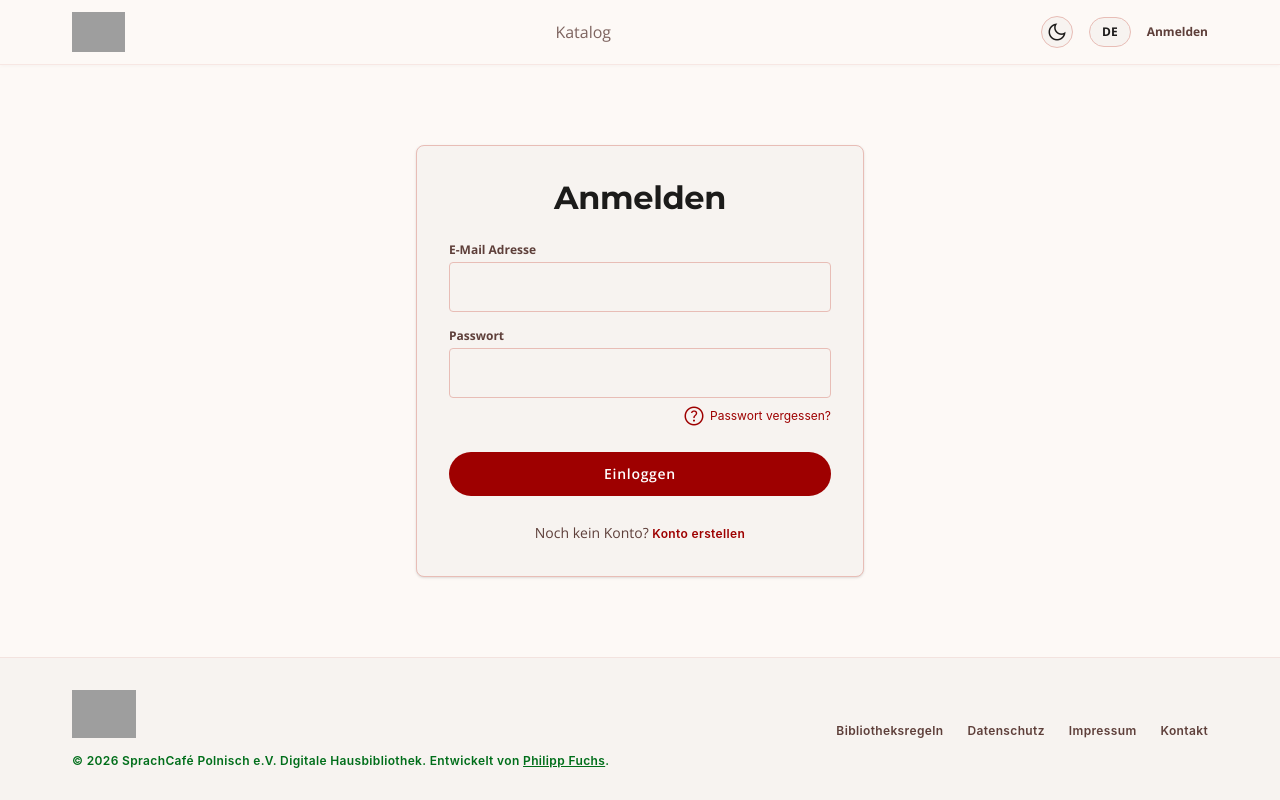
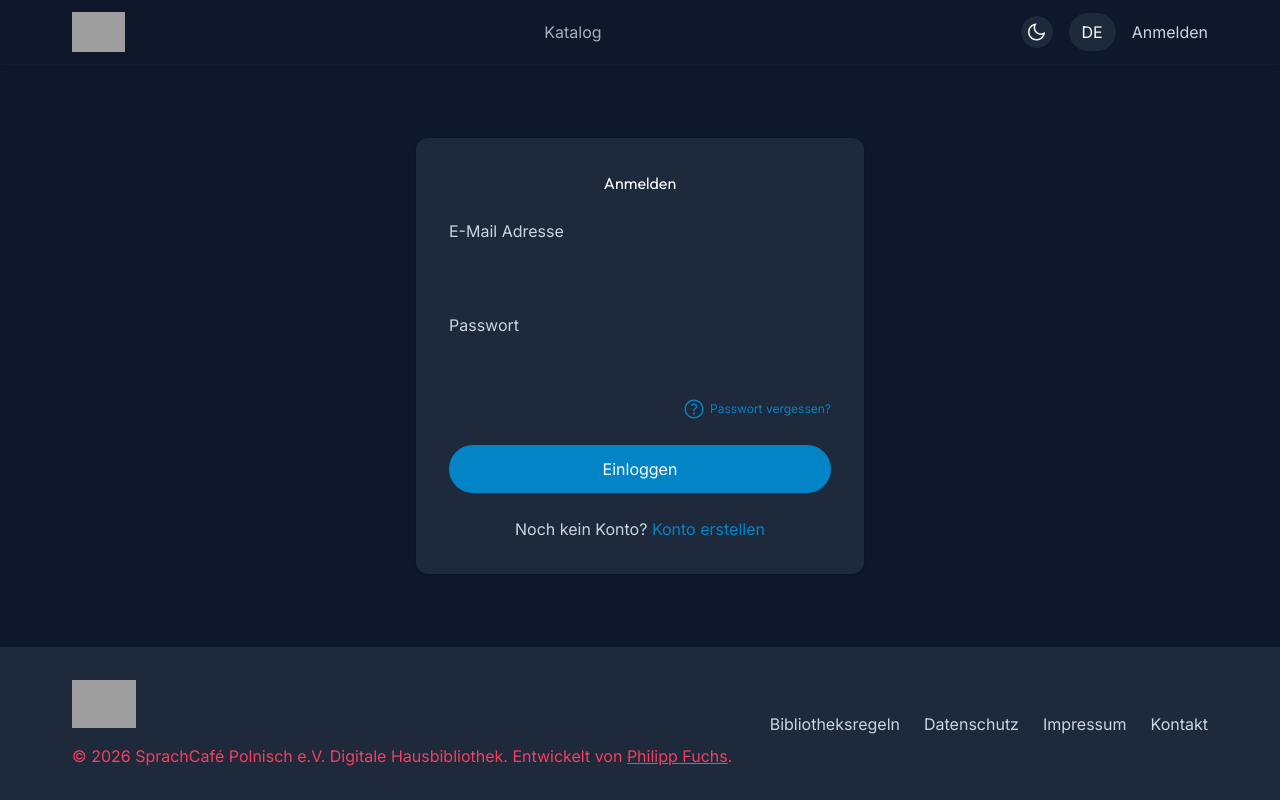
Before and after one commit to fuchstv/minimalist_home_library, a React (Vite) app in the folder frontend/: page /login in a window 1280 px wide. Built offline with nearby package versions, Linux system fonts and the light colour scheme; no server answers; grey boxes are pictures that could not be loaded.

Commit message:
style(theme): align design tokens (slate dark background, sky primary, rose secondary, Outfit/Inter typography) with main website

```diff
--- a/frontend/src/i18n.ts
+++ b/frontend/src/i18n.ts
@@ -3,6 +3,20 @@ import { initReactI18next } from 'react-i18next';
 
 import deTranslation from './locales/de.json';
 import plTranslation from './locales/pl.json';
+
+// Detect language from URL query parameter `?lang=de` or `?lang=pl`
+const urlParams = typeof window !== 'undefined' ? new URLSearchParams(window.location.search) : null;
+const urlLang = urlParams ? urlParams.get('lang')?.toLowerCase() : null;
+
+let initialLang = 'de';
+if (urlLang === 'pl' || urlLang === 'de') {
+  initialLang = urlLang;
+  if (typeof localStorage !== 'undefined') {
+    localStorage.setItem('language', urlLang);
+  }
+} else if (typeof localStorage !== 'undefined') {
+  initialLang = localStorage.getItem('language') || 'de';
+}
 
 i18n
   .use(initReactI18next)
@@ -11,7 +25,7 @@ i18n
       de: { translation: deTranslation },
       pl: { translation: plTranslation }
     },
-    lng: localStorage.getItem('language') || 'de',
+    lng: initialLang,
     fallbackLng: 'de',
     interpolation: {
       escapeValue: false
--- a/frontend/src/index.css
+++ b/frontend/src/index.css
@@ -1,41 +1,42 @@
-@import url('https://fonts.googleapis.com/css2?family=Montserrat:wght@400;600;700&family=Open+Sans:wght@400;600;700&display=swap');
+@import url('https://fonts.googleapis.com/css2?family=Outfit:wght@400;500;600;700;800&family=Inter:wght@400;500;600;700&display=swap');
 @import url('https://fonts.googleapis.com/css2?family=Material+Symbols+Outlined:wght,FILL@100..700,0..1&display=swap');
 
 @import "tailwindcss";
 @config "../tailwind.config.js";
 
+/* Phase D Design Tokens Aligned with SprachCafé Relaunch Design System */
 :root {
-  --surface: #fdf9f6;
-  --on-surface: #1c1b1a;
-  --surface-container-low: #f7f3f0;
-  --surface-container-lowest: #ffffff;
-  --surface-container: #f1edea;
-  --surface-container-high: #ebe7e4;
-  --surface-container-highest: #e5e2df;
-  --on-surface-variant: #5e3f3a;
-  --outline: #926e69;
-  --outline-variant: #e8bdb6;
-  --inverse-surface: #31302f;
-  --inverse-on-surface: #f4f0ed;
-  --background: #fdf9f6;
-  --on-background: #1c1b1a;
+  --surface: #0f172a;
+  --on-surface: #f8fafc;
+  --surface-container-low: #1e293b;
+  --surface-container-lowest: #020617;
+  --surface-container: #1e293b;
+  --surface-container-high: #334155;
+  --surface-container-highest: #475569;
+  --on-surface-variant: #cbd5e1;
+  --outline: #334155;
+  --outline-variant: #1e293b;
+  --inverse-surface: #f8fafc;
+  --inverse-on-surface: #0f172a;
+  --background: #0f172a;
+  --on-background: #f8fafc;
 }
 
 .dark {
-  --surface: #0a0a0a;
-  --on-surface: #f4f0ed;
-  --surface-container-low: #111111;
-  --surface-container-lowest: #050505;
-  --surface-container: #161616;
-  --surface-container-high: #1c1c1c;
-  --surface-container-highest: #222222;
-  --on-surface-variant: #a8908c;
-  --outline: #6d4c41;
-  --outline-variant: #3e2723;
-  --inverse-surface: #fdf9f6;
-  --inverse-on-surface: #1c1b1a;
-  --background: #0a0a0a;
-  --on-background: #f4f0ed;
+  --surface: #0f172a;
+  --on-surface: #f8fafc;
+  --surface-container-low: #1e293b;
+  --surface-container-lowest: #020617;
+  --surface-container: #1e293b;
+  --surface-container-high: #334155;
+  --surface-container-highest: #475569;
+  --on-surface-variant: #cbd5e1;
+  --outline: #334155;
+  --outline-variant: #1e293b;
+  --inverse-surface: #f8fafc;
+  --inverse-on-surface: #0f172a;
+  --background: #0f172a;
+  --on-background: #f8fafc;
 }
 
 @layer utilities {
@@ -45,12 +46,17 @@
 }
 
 ::-webkit-scrollbar { width: 8px; }
-::-webkit-scrollbar-track { background: transparent; }
-::-webkit-scrollbar-thumb { background: #d8dada; border-radius: 4px; }
-::-webkit-scrollbar-thumb:hover { background: #c2c7ca; }
+::-webkit-scrollbar-track { background: #020617; }
+::-webkit-scrollbar-thumb { background: #334155; border-radius: 4px; }
+::-webkit-scrollbar-thumb:hover { background: #475569; }
 
 body {
     @apply bg-surface text-on-surface antialiased min-h-screen flex flex-col selection:bg-primary-container selection:text-on-primary-container transition-colors duration-300;
+    font-family: 'Inter', system-ui, -apple-system, sans-serif;
+}
+
+h1, h2, h3, h4, h5, h6 {
+    font-family: 'Outfit', 'Inter', system-ui, sans-serif;
 }
 
 /* Interactive elements default to pointer cursor */
--- a/frontend/tailwind.config.js
+++ b/frontend/tailwind.config.js
@@ -8,60 +8,46 @@ export default {
   theme: {
     extend: {
       "colors": {
-              "primary-fixed": "#ffdad4",
-              "secondary-fixed-dim": "#73dd71",
+              "primary": "#0284c7",
+              "primary-container": "#0369a1",
+              "on-primary": "#ffffff",
+              "on-primary-container": "#e0f2fe",
+              "primary-fixed": "#e0f2fe",
+              "primary-fixed-dim": "#38bdf8",
+              "secondary": "#f43f5e",
+              "secondary-container": "#881337",
+              "on-secondary": "#ffffff",
               "on-background": "var(--on-background)",
-              "on-primary-fixed-variant": "#930000",
               "surface-container-highest": "var(--surface-container-highest)",
               "surface-variant": "var(--surface-container-highest)",
               "on-surface-variant": "var(--on-surface-variant)",
-              "tertiary-container": "#0052f9",
-              "tertiary-fixed-dim": "#b7c4ff",
-              "surface-bright": "#fdf9f6",
-              "on-secondary": "#ffffff",
+              "tertiary-container": "#0369a1",
+              "surface-bright": "#1e293b",
               "on-tertiary": "#ffffff",
               "surface-container-lowest": "var(--surface-container-lowest)",
               "outline": "var(--outline)",
-              "error": "#ba1a1a",
+              "error": "#f43f5e",
               "surface-container": "var(--surface-container)",
-              "on-primary-container": "#ffdad4",
-              "on-secondary-fixed": "#002203",
-              "error-container": "#ffdad6",
-              "on-primary-fixed": "#410000",
-              "on-secondary-fixed-variant": "#005312",
-              "secondary-container": "#8cf888",
-              "on-tertiary-container": "#dce1ff",
+              "error-container": "#881337",
               "outline-variant": "var(--outline-variant)",
               "on-error": "#ffffff",
               "surface-container-low": "var(--surface-container-low)",
-              "primary-fixed-dim": "#ffb4a8",
               "surface": "var(--surface)",
-              "deep-black": "#000000",
+              "deep-black": "#020617",
               "surface-container-high": "var(--surface-container-high)",
-              "primary": "#9e0000",
-              "secondary-fixed": "#8ffa8a",
               "inverse-on-surface": "var(--inverse-on-surface)",
-              "surface-tint": "#c00000",
-              "tertiary": "#003ec2",
-              "secondary": "#006e1a",
-              "on-tertiary-fixed": "#001551",
-              "on-error-container": "#93000a",
+              "surface-tint": "#38bdf8",
               "on-surface": "var(--on-surface)",
-              "surface-dim": "#ddd9d6",
-              "primary-container": "#cc0000",
+              "surface-dim": "#0f172a",
               "inverse-surface": "var(--inverse-surface)",
-              "inverse-primary": "#ffb4a8",
-              "tertiary-fixed": "#dce1ff",
               "background": "var(--background)",
-              "white": "#FFFFFF",
-              "on-secondary-container": "#00731c",
-              "on-primary": "#ffffff",
-              "on-tertiary-fixed-variant": "#0039b4"
+              "white": "#FFFFFF"
       },
       "borderRadius": {
-              "DEFAULT": "0.25rem",
-              "lg": "0.5rem",
-              "xl": "0.75rem",
+              "DEFAULT": "0.5rem",
+              "lg": "0.75rem",
+              "xl": "1rem",
+              "2xl": "1.5rem",
               "full": "9999px"
       },
       "spacing": {
@@ -74,28 +60,15 @@ export default {
               "container-max-width": "1200px"
       },
       "fontFamily": {
-              "headline-md": ["Montserrat"],
-              "headline-lg": ["Montserrat"],
-              "body-md": ["Open Sans"],
-              "body-sm": ["Open Sans"],
-              "label-md": ["Open Sans"],
-              "label-lg": ["Open Sans"],
-              "body-lg": ["Open Sans"],
-              "headline-xl": ["Montserrat"],
-              "headline-lg-mobile": ["Montserrat"]
-      },
-      "fontSize": {
-              "headline-md": ["24px", {"lineHeight": "32px", "fontWeight": "600"}],
-              "headline-lg": ["32px", {"lineHeight": "40px", "letterSpacing": "-0.01em", "fontWeight": "700"}],
-              "body-md": ["16px", {"lineHeight": "24px", "fontWeight": "400"}],
-              "body-sm": ["14px", {"lineHeight": "20px", "fontWeight": "400"}],
-              "label-md": ["12px", {"lineHeight": "16px", "fontWeight": "700"}],
-              "label-lg": ["14px", {"lineHeight": "20px", "letterSpacing": "0.05em", "fontWeight": "600"}],
-              "body-lg": ["18px", {"lineHeight": "28px", "fontWeight": "400"}],
-              "headline-xl": ["48px", {"lineHeight": "56px", "letterSpacing": "-0.02em", "fontWeight": "700"}],
-              "headline-lg-mobile": ["28px", {"lineHeight": "36px", "fontWeight": "700"}],
-              "display-lg": ["48px", {"lineHeight": "56px", "letterSpacing": "-0.02em", "fontWeight": "700"}],
-              "label-sm": ["12px", {"lineHeight": "14px", "letterSpacing": "0.03em", "fontWeight": "600"}]
+              "headline-md": ["Outfit", "Inter", "sans-serif"],
+              "headline-lg": ["Outfit", "Inter", "sans-serif"],
+              "body-md": ["Inter", "sans-serif"],
+              "body-sm": ["Inter", "sans-serif"],
+              "label-md": ["Inter", "sans-serif"],
+              "label-lg": ["Inter", "sans-serif"],
+              "body-lg": ["Inter", "sans-serif"],
+              "headline-xl": ["Outfit", "Inter", "sans-serif"],
+              "headline-lg-mobile": ["Outfit", "Inter", "sans-serif"]
       }
     },
   },
```
